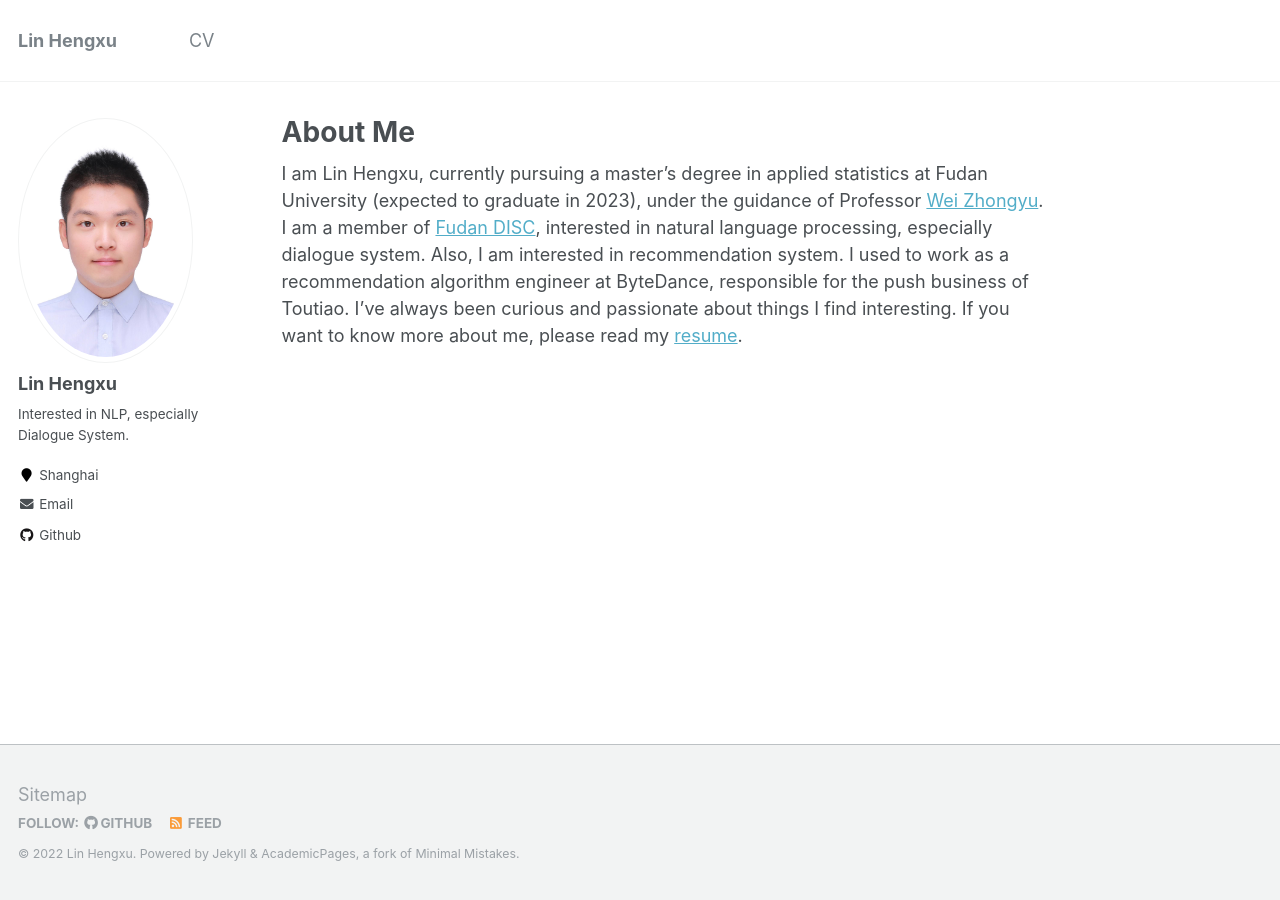
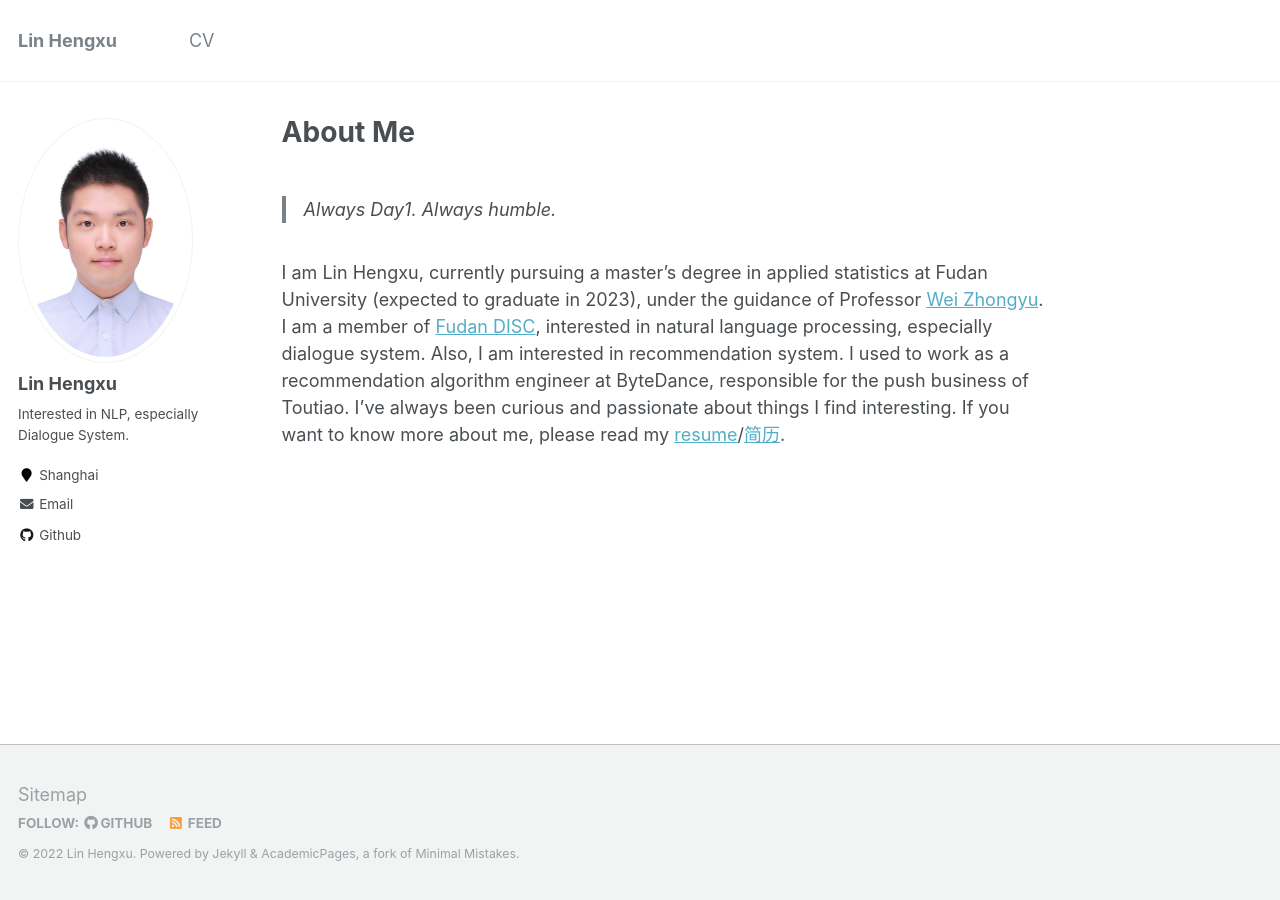
Before and after one commit to KomorebiLHX/komorebilhx.github.io, a Jekyll site: the page built from _pages/about.md, in a window 1280 px wide. Built offline with Jekyll 4.4.1, drawn with Linux system fonts in a browser that asks for light colours.

Commit message:
add resume-english

```diff
--- a/_config.yml
+++ b/_config.yml
@@ -10,7 +10,7 @@ locale                   : "en-US"
 title                    : "Lin Hengxu"
 title_separator          : "-"
 name                     : &name "Lin Hengxu"
-description              : &description ""
+description              : &description "Hengxu's Personal Website."
 url                      : https://komorebilhx.github.io # the base hostname & protocol for your site e.g. "https://mmistakes.github.io"
 baseurl                  : "" # the subpath of your site, e.g. "/blog"
 repository               : "komorebilhx/komorebilhx.github.io"
--- a/_pages/about.md
+++ b/_pages/about.md
@@ -8,4 +8,6 @@ redirect_from:
   - /about.html
 ---
 
-I am Lin Hengxu, currently pursuing a master's degree in applied statistics at Fudan University (expected to graduate in 2023), under the guidance of Professor [Wei Zhongyu](http://www.sdspeople.fudan.edu.cn/zywei/). I am a member of [Fudan DISC](http://fudan-disc.com/), interested in natural language processing, especially dialogue system. Also, I am interested in recommendation system. I used to work as a recommendation algorithm engineer at ByteDance, responsible for the push business of Toutiao. I've always been curious and passionate about things I find interesting. If you want to know more about me, please read my [resume](../files/resume.pdf).
+> Always Day1. Always humble.
+
+I am Lin Hengxu, currently pursuing a master's degree in applied statistics at Fudan University (expected to graduate in 2023), under the guidance of Professor [Wei Zhongyu](http://www.sdspeople.fudan.edu.cn/zywei/). I am a member of [Fudan DISC](http://fudan-disc.com/), interested in natural language processing, especially dialogue system. Also, I am interested in recommendation system. I used to work as a recommendation algorithm engineer at ByteDance, responsible for the push business of Toutiao. I've always been curious and passionate about things I find interesting. If you want to know more about me, please read my [resume](../files/resume-english.pdf)/[简历](../files/resume.pdf).
```
Also changed, not shown: 3 other files.
